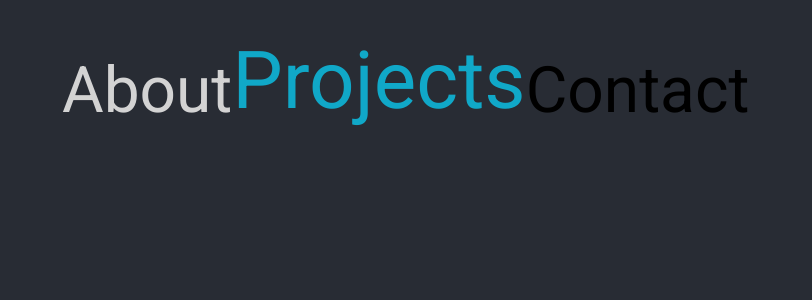
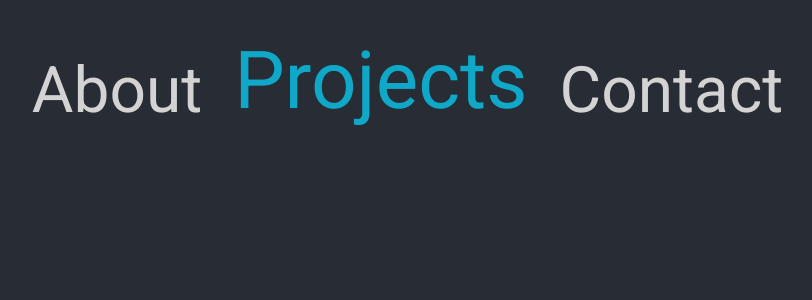
Before and after one commit to afteralec/portfolio, a React (Create React App) app: page / in a window 1280 px wide. Shown: the top 300 px of the page, without its empty margins (223-1035 px from the left). Built offline with nearby package versions, Linux system fonts and the light colour scheme.

Commit message:
abstracts navigation buffers and fixes spacing

```diff
--- a/src/App.jsx
+++ b/src/App.jsx
@@ -15,7 +15,7 @@ export default function App() {
     <ThemeProvider theme={theme}>
       <Root nav={nav}>
         <Navigation>
-          <div style={{ flexGrow: 3.5 - nav, transition: "0.75s all" }} />
+          <NavigationBufferLeft nav={nav} />
           <AboutLink onClick={() => setNav(0)} active={nav === 0}>
             About
           </AboutLink>
@@ -25,7 +25,7 @@ export default function App() {
           <ContactLink onClick={() => setNav(2)} active={nav === 2}>
             Contact
           </ContactLink>
-          <div style={{ flexGrow: 1.5 + nav * 1.2, transition: "0.75s all" }} />
+          <NavigationBufferRight nav={nav} />
         </Navigation>
       </Root>
     </ThemeProvider>
@@ -58,10 +58,22 @@ const Navigation = styled.div`
   justify-content: center;
 `;
 
+const NavigationBufferLeft = styled.div`
+  flex-grow: ${({ nav }) => 3.5 - nav};
+  transition: 0.75s all;
+`;
+
+const NavigationBufferRight = styled.div`
+  flex-grow: ${({ nav }) => 1.5 + nav * 1.2};
+  transition: 0.75s all;
+`;
+
 const NavLink = styled.p`
   font-size: ${({ active }) => (active ? "5rem" : "4rem")};
   cursor: pointer;
   margin-top: auto;
+  margin-left: 1rem;
+  margin-right: 1rem;
 
   transition: 0.75s all;
 `;
@@ -117,4 +129,26 @@ const AboutLink = styled(NavLink)`
   -o-text-fill-color: transparent;
 `;
 
-const ContactLink = styled(NavLink)``;
+const ContactLink = styled(NavLink)`
+  background-image: linear-gradient(
+    -45deg,
+    #cc9933 0 calc(50% + 10px),
+    #d3d3d3 calc(50%) calc(50%),
+    #d3d3d3 calc(50% - 10px) 100%
+  );
+  background-size: 275% 100%;
+  background-position: ${({ active }) => (active ? "100% 50%" : "0% 50%")};
+
+  &:hover {
+    background-position: ${({ active }) => !active && "100% 50%"};
+  }
+
+  -webkit-background-clip: text;
+  -webkit-text-fill-color: transparent;
+  -moz-background-clip: text;
+  -moz-text-fill-color: transparent;
+  -ms-background-clip: text;
+  -ms-text-fill-color: transparent;
+  -o-background-clip: text;
+  -o-text-fill-color: transparent;
+`;
```
Also changed, not shown: 1 other file (tests, documents, lock files or other folders).
